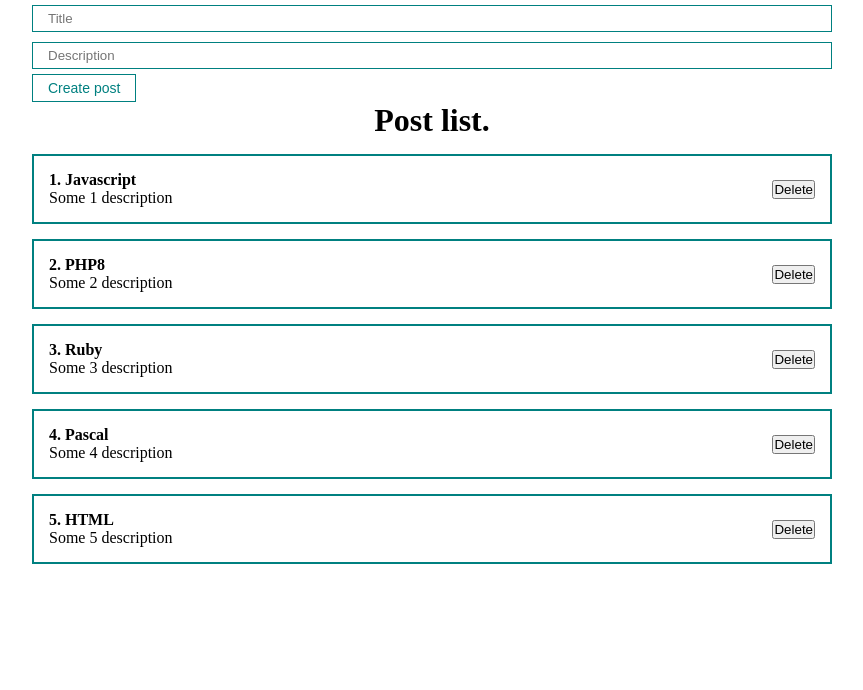
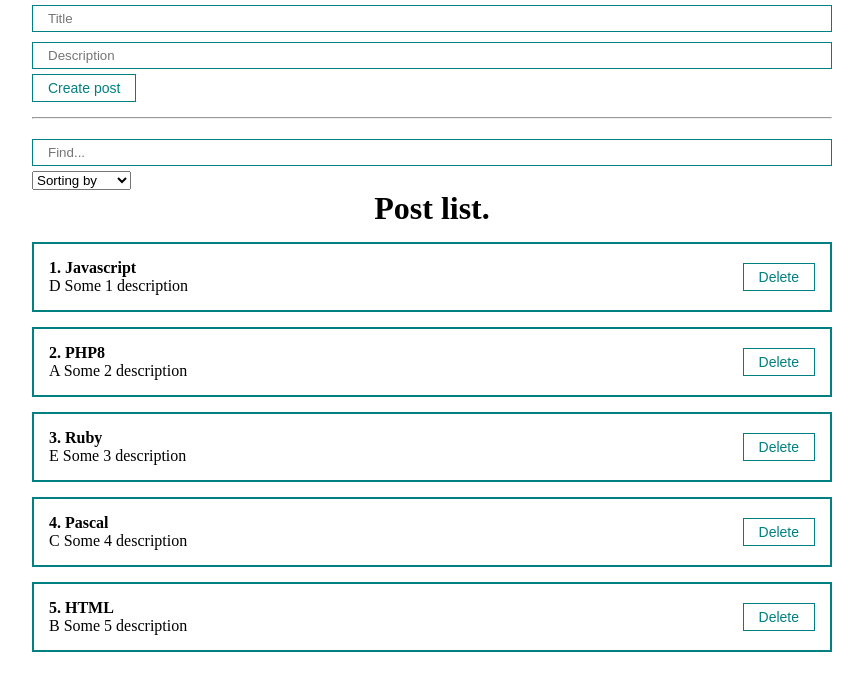
Before and after one commit to MMXCX/react-fund-course, a React (Create React App) app: page / in a window 1280 px wide. Shown: the top 690 px of the page, without its empty margins (208-1071 px from the left). Built offline with nearby package versions, Linux system fonts and the light colour scheme.

Commit message:
Test Commit

```diff
--- a/src/App.js
+++ b/src/App.js
@@ -3,46 +3,58 @@ import React, {useState} from 'react';
 // import ClassCounter from './components/ClassCounter';
 import './styles/App.css';
 import PostList from './components/PostList';
-import MyButton from './components/UI/button/MyButton';
+import PostForm from './components/PostForm';
+import MySelect from "./components/UI/select/MySelect";
 import MyInput from './components/UI/input/MyInput';
 
 function App() {
     const [posts, setPosts] = useState([
-        {id: 1, title: "Javascript", body: "Some 1 description"},
-        {id: 2, title: "PHP8", body: "Some 2 description"},
-        {id: 3, title: "Ruby", body: "Some 3 description"},
-        {id: 4, title: "Pascal", body: "Some 4 description"},
-        {id: 5, title: "HTML", body: "Some 5 description"}
+        {id: 1, title: "Javascript", body: "D Some 1 description"},
+        {id: 2, title: "PHP8", body: "A Some 2 description"},
+        {id: 3, title: "Ruby", body: "E Some 3 description"},
+        {id: 4, title: "Pascal", body: "C Some 4 description"},
+        {id: 5, title: "HTML", body: "B Some 5 description"}
     ]);
 
-    const [post, setPost] = useState({title: '', body: ''});
+    const [selectedSort, setSelectedSort] = useState('')
 
-    const addNewPost = (e) => {
-        e.preventDefault();
-
-        setPosts([...posts, {...post, id: Date.now()}]);
-        setPost({title: '', body: ''});
+    const createPost = (newPost) => {
+        setPosts([...posts, newPost]);
     }
 
+    const removePost = (post) => {
+        setPosts(posts.filter(p => p.id !== post.id));
+    }
+
+    const sortPosts = (sort) => {
+        setSelectedSort(sort)
+        setPosts([...posts].sort((a, b) => a[sort].localeCompare(b[sort])))
+    }
+    // 1:12:29
     return (
         <div className="App">
-            <form>
-                {/* Управляемый Компонент */}
+            <PostForm create={createPost}/>
+            <hr style={{margin: '15px 0'}}/>
+            <div>
                 <MyInput
-                    value={post.title}
-                    onChange={e => setPost({...post, title: e.target.value})}
-                    type="text"
-                    placeholder="Title"
+                    placeholder={'Find...'}
                 />
-                <MyInput
-                    value={post.body}
-                    onChange={e => setPost({...post, body: e.target.value})}
-                    type="text"
-                    placeholder="Description"
+                <MySelect
+                    value={selectedSort}
+                    onChange={sortPosts}
+                    defaultValue={'Sorting by'}
+                    options={[
+                        {value: 'title', name: 'Sort by Title'},
+                        {value: 'body', name: 'Sort by Body'}
+                    ]}
+                    on
                 />
-                <MyButton onClick={addNewPost}>Create post</MyButton>
-            </form>
-            <PostList posts={posts} title={"Post list."}/>
+            </div>
+            {
+                posts.length !== 0
+                    ? <PostList posts={posts} title={"Post list."} remove={removePost}/>
+                    : <h1 style={{textAlign: 'center'}}>Posts not found</h1>
+            }
         </div>
     );
 }
--- /dev/null
+++ b/src/components/PostForm.jsx
@@ -0,0 +1,40 @@
+import React, {useState} from 'react';
+import MyInput from './UI/input/MyInput';
+import MyButton from './UI/button/MyButton';
+
+const PostForm = ({create}) => {
+    const [post, setPost] = useState({title: '', body: ''});
+
+    const addNewPost = (e) => {
+        e.preventDefault();
+
+        const newPost = {
+            ...post, id: Date.now()
+        };
+
+        create(newPost);
+
+        setPost({title: '', body: ''});
+    }
+
+    return (
+        <form>
+            {/* Управляемый Компонент */}
+            <MyInput
+                value={post.title}
+                onChange={e => setPost({...post, title: e.target.value})}
+                type="text"
+                placeholder="Title"
+            />
+            <MyInput
+                value={post.body}
+                onChange={e => setPost({...post, body: e.target.value})}
+                type="text"
+                placeholder="Description"
+            />
+            <MyButton onClick={addNewPost}>Create post</MyButton>
+        </form>
+    );
+};
+
+export default PostForm;
--- a/src/components/PostItem.jsx
+++ b/src/components/PostItem.jsx
@@ -1,7 +1,7 @@
 import React from 'react';
+import MyButton from './UI/button/MyButton';
 
 const PostItem = (props) => {
-    const deleteThisLine = 5;
     return (
         <div className="post">
             <div className="post__content">
@@ -11,7 +11,9 @@ const PostItem = (props) => {
                 </div>
             </div>
             <div className="post__btn">
-                <button>Delete</button>
+                <MyButton onClick={() => props.remove(props.post)}>
+                    Delete
+                </MyButton>
             </div>
         </div>
     );
--- a/src/components/PostList.jsx
+++ b/src/components/PostList.jsx
@@ -1,14 +1,14 @@
 import React from 'react';
 import PostItem from "./PostItem";
 
-const PostList = ({posts, title}) => {
+const PostList = ({posts, title, remove}) => {
     return (
         <div>
             <h1 style={{textAlign: 'center'}}>
                 {title}
             </h1>
             {posts.map((post, index) =>
-                <PostItem number={index + 1} post={post} key={post.id}/>
+                <PostItem number={index + 1} post={post} key={post.id} remove={remove}/>
             )}
         </div>
     );
--- /dev/null
+++ b/src/components/UI/select/MySelect.jsx
@@ -0,0 +1,19 @@
+import React from 'react';
+
+const MySelect = ({options, defaultValue, value, onChange}) => {
+    return (
+        <select
+            value={value}
+            onChange={event => onChange(event.target.value)}
+        >
+            <option disabled value="">{defaultValue}</option>
+            {options.map(option =>
+                <option key={option.value} value={option.value}>
+                    {option.name}
+                </option>
+            )}
+        </select>
+    );
+};
+
+export default MySelect;
```
Also changed, not shown: 1 other file (tests, documents, lock files or other folders).
